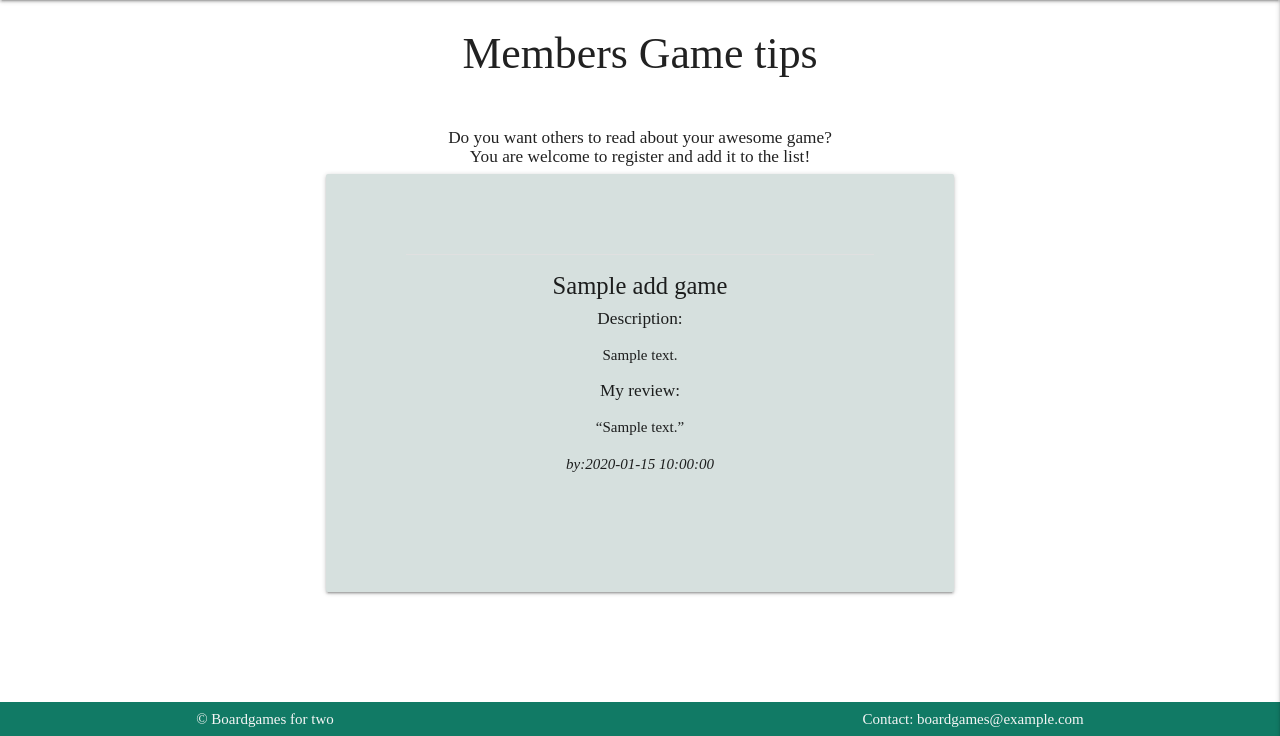
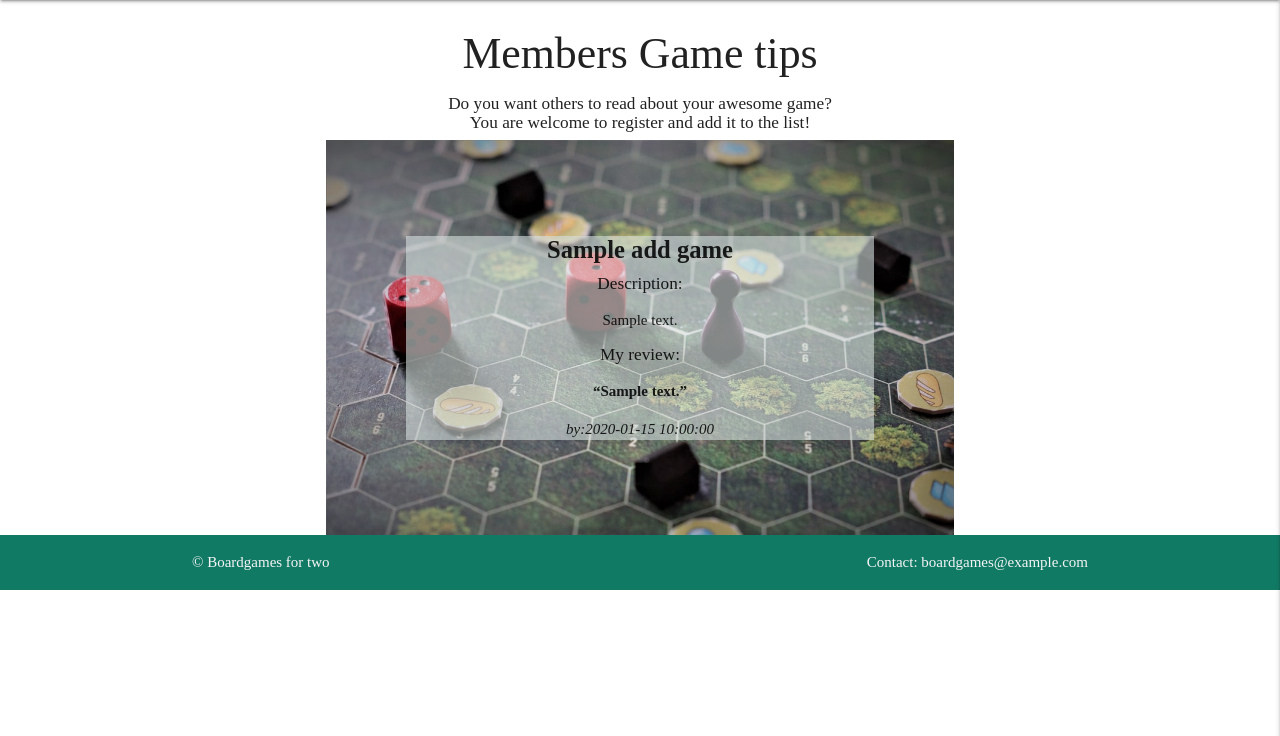
Before and after one commit to Code-Institute-Submissions/Tess2019-myReviewSite, a Flask app: page /member_list in a window 1280 px wide. Shown: the part 64-800 px from the top of the page. Run offline with Flask 2, Linux system fonts and the light colour scheme; a database or web service that is not in the repository returns one stand-in record (values such as "Sample title"); some libraries are stand-ins or nearby versions.

Commit message:
check diffrent images

```diff
--- a/static/css/style.css
+++ b/static/css/style.css
@@ -1,11 +1,6 @@
 html{
-    font-family: 'Merriweather', serif
+    font-family: 'Merriweather', serif;
 }
- /*{
-  background-image: url('../images/hexagon.jpeg');
-  background-repeat: no-repeat;
-  background-size: cover;
-}*/
 
 /*---------------Navbar------------------------------*/
 .nav-wrapper{
@@ -31,19 +26,23 @@ flashes h4 {
     background-color: #38A18C;
 }
 
-/*---------Card for the member list--------------------*/
+/*--------- boardgames --------------------*/
+.row-introtext{
+    font-size:16px ;
+}
+
 .row card-panel {
     width: 200px;
     display: flex;
     align-items: right;
 }
 
+
+/* ---------card-img for the boargames main page----------*/
 .card {
     background-color:#D6E0DE;
     padding:80px;
 }
-
-/* ---------card-img for the boargames main page----------*/
 .card .card-image .card-title{
     background-color:none;
     font-weight: bold;
@@ -73,13 +72,28 @@ flashes h4 {
 .btn-small {
     margin:5px;
 }
+/*----------for the member list--------------------------*/
+.member-list-img {
+   /* background-image:url('/static/images/hexagon.jpeg');
+    background-size: 115%; */
+
+    background-color:rgba(214, 224, 222, 0.6);
+
+}
+
+.card-quotes {
+    background-image:url('/static/images/hexagon.jpeg');
+    background-size: cover;
+    background-repeat: no-repeat;
+    padding:80px;
+}
 
 /* ------fixed footer modified from w3schools------*/
 .footer{
-  position:fixed;
+  display: flex;
   left:0;
-  bottom:0;
-  padding:6px;
+  padding-bottom: 16px;
+  padding-top: 16px;
   width: 100%;
   background-color: #117A65;
   color:white;
--- a/templates/base.html
+++ b/templates/base.html
@@ -43,9 +43,7 @@
             <ul class="sidenav" id="mobile-demo">
                 <li><a href="{{ url_for('get_boardgames') }}">Home</a></li>
                 <li><a href="{{ url_for('about') }}">About</a></li>
-
-                            <li><a href="{{ url_for('member_list') }}">members suggestions</a></li>
-
+                            <li><a href="{{ url_for('member_list') }}">Members suggestions</a></li>
                     {% if session.user %}
                         <li><a href="{{ url_for('profile', username=session['user']) }}">Profile</a></li>
                         <li><a href="{{ url_for('add_game') }}">Add your Game</a></li>
--- a/templates/edit_game.html
+++ b/templates/edit_game.html
@@ -52,12 +52,11 @@
                         <a href="{{url_for('member_list')}}" class="btn-large red">
                             Cancel <i class="fas fa-times-circle right"></i>
                         </a>
-                       <button type="submit" class="btn-large orange accent-2">
+                       <button type="submit" class="btn-large teal">
                            Edit Game <i class="fas fa-edit right"></i>
                        </button>
                     </div>
                 </div>
-            </div>
         </form>
     </div>
 
--- a/templates/member_list.html
+++ b/templates/member_list.html
@@ -2,32 +2,21 @@
 {% block content %}
 
     <div class="container">
-        <h3 class="center-align">Members Game tips</h3><br>
+        <h3 class="center-align">Members Game tips</h3>
         <h6 class="center-align">Do you want others to read about your awesome game?<br>You are welcome to register and add it to the list!</h6>
-        <div class="card center-align">
+        <div class="card-quotes center-align">
                 {% for game in add_game %}
                     <!--{{ game.category }} additional feature -->
-                <div class="divider"></div>
-                <div class="section.list">
-                    <h5><strong>{{ game.category_name }}</strong></h5>
+                    <!--<div class="divider"></div>-->
+                            <div class="section.list member-list-img">
+                                <h5><b>{{ game.category_name }}</b></h5>
                                 <h6>Description:</h6>
                                 <p>{{ game.game_description }}</p>
                                 <h6>My review:</h6>
-                    <p><strong><q>{{ game.user_note }}</q></strong></p>
-                    <p><em>by:{{ game.created_by}}</em></p>
-                </div>
-
-                <div class="row">
-                    <div class="col s12 ">
-                        <!--show edit button if logged in-->
-                        {% if session.user|lower == game.created_by|lower %}
-                            <a href="{{url_for('delete_game', game_id=game._id)}}" class="btn-small red"> Delete</a>
-                            <a href="{{url_for('edit_game', game_id=game._id)}}" class="btn-small"> Edit</a>
-                        {% endif %}
-                    </div>
+                                <p><b><q>{{ game.user_note }}</q></b></p>
+                                <p><em>by:{{ game.created_by }}</em></p>
                             </div>
                 {% endfor%}
-
         </div>
     </div>
 
```
Also changed, not shown: templates/add_game.html (+3 -4 lines), templates/boardgames.html (+6 -6 lines), templates/profile.html (+10 -10 lines). Lines whose indentation alone changed are shown as unchanged.
